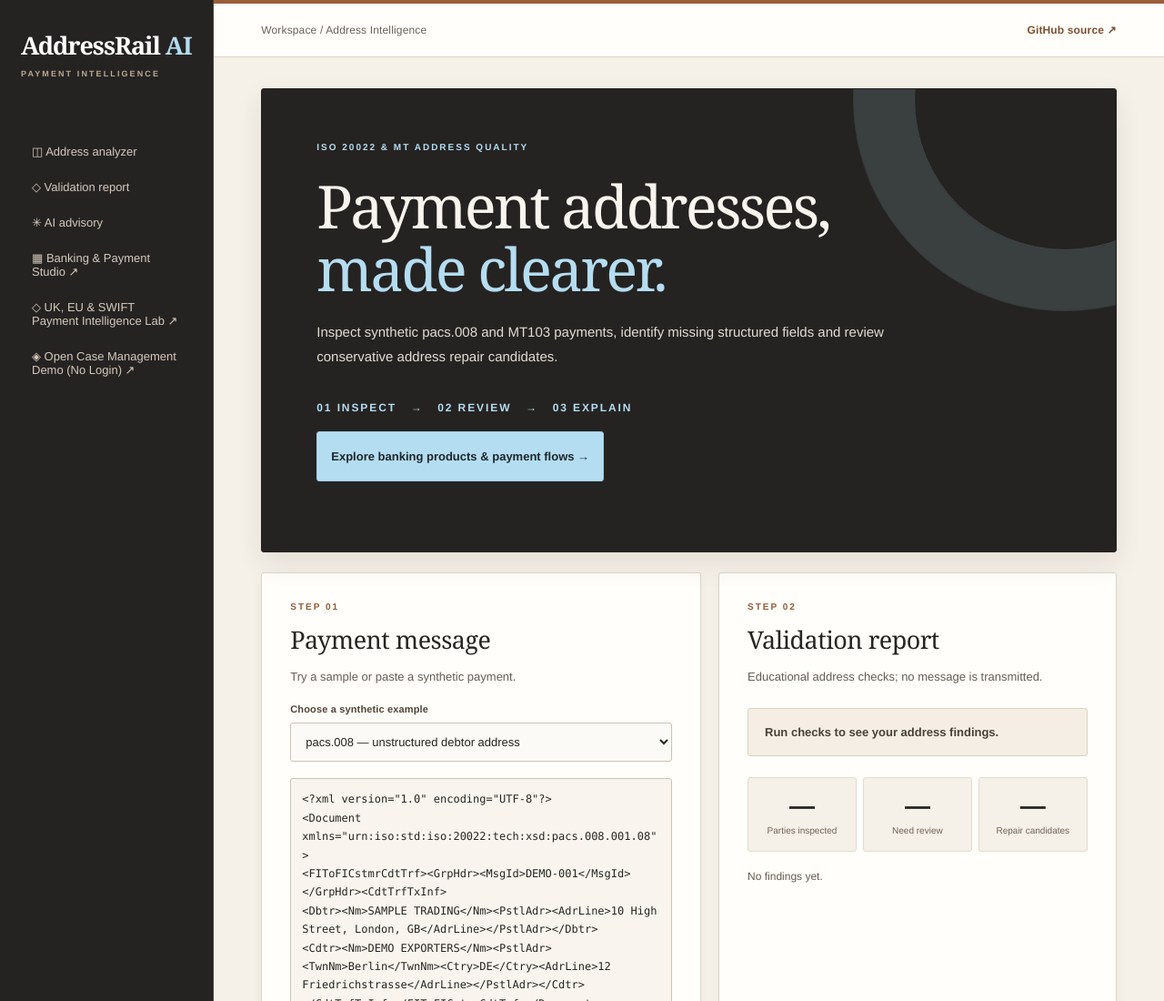
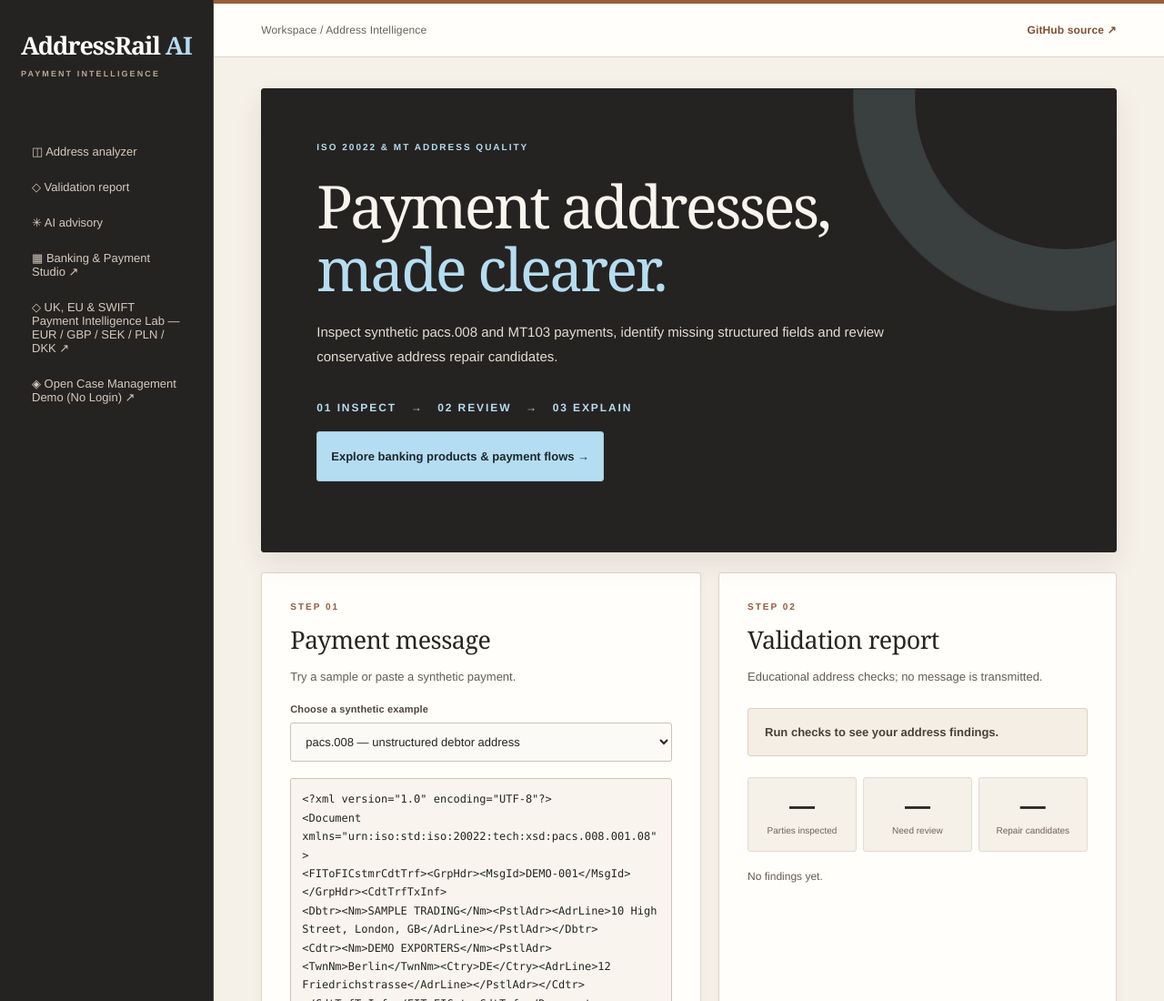
Before and after one commit to DhanapalKulanthaivel23/addressrail-ai, a plain HTML site: page web/index.html in a window 1280 px wide. Shown: the top 1100 px of the page at 91% size. Drawn offline with Linux system fonts and the light colour scheme; no server answers.

Commit message:
Connect currency intelligence to public homepage and improve responsive UI

```diff
--- a/web/index.html
+++ b/web/index.html
@@ -289,7 +289,7 @@ footer{
 </head><body>
 <div class="app"><aside>
 <a class="brand" href="#home">AddressRail <span>AI</span><small>PAYMENT INTELLIGENCE</small></a>
-<a href="#home">◫ Address analyzer</a><a href="#report">◇ Validation report</a><a href="#ai">✳ AI advisory</a><a href="studio/">▦ Banking &amp; Payment Studio ↗</a><a href="studio/payment-intelligence/">◇ UK, EU &amp; SWIFT Payment Intelligence Lab ↗</a><a href="studio/open-demo/">◈ Open Case Management Demo (No Login) ↗</a>
+<a href="#home">◫ Address analyzer</a><a href="#report">◇ Validation report</a><a href="#ai">✳ AI advisory</a><a href="studio/">▦ Banking &amp; Payment Studio ↗</a><a href="studio/payment-intelligence/">◇ UK, EU &amp; SWIFT Payment Intelligence Lab — EUR / GBP / SEK / PLN / DKK ↗</a><a href="studio/open-demo/">◈ Open Case Management Demo (No Login) ↗</a>
 <div class="muted">● Browser-only checking available<br>No account or API key required.<p>Synthetic payments only.</p></div>
 </aside><div><header><span>Workspace / Address Intelligence</span><a href="https://github.com/DhanapalKulanthaivel23/addressrail-ai" target="_blank" rel="noopener">GitHub source ↗</a></header><main id="home">
 <section class="hero"><div class="kicker">ISO 20022 &amp; MT ADDRESS QUALITY</div><h1>Payment addresses,<br><em>made clearer.</em></h1><p>Inspect synthetic pacs.008 and MT103 payments, identify missing structured fields and review conservative address repair candidates.</p><div class="steps">01 INSPECT &nbsp; → &nbsp; 02 REVIEW &nbsp; → &nbsp; 03 EXPLAIN</div><p style="margin-top:19px"><a href="studio/" class="btn" style="display:inline-block;text-decoration:none">Explore banking products &amp; payment flows →</a></p></section>
```
